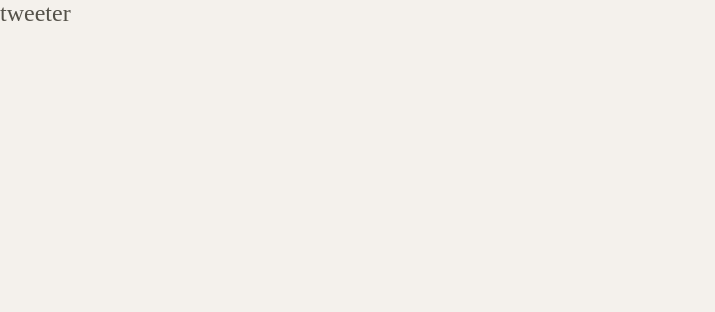
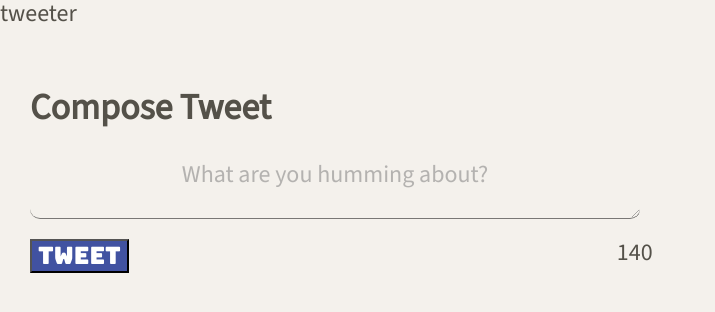
Before and after one commit to anthonyChuks1/tweeter, a website: page public/index.html in a window 1280 px wide. Shown: the whole page, without its empty margins (0-715 px from the left). Drawn offline with nearby package versions, Linux system fonts and the light colour scheme.

Commit message:
Added a new css file called new-tweet.css that handles the styling of the new tweet text box and button. Added a section to the main in html.

```diff
--- a/public/index.html
+++ b/public/index.html
@@ -5,10 +5,23 @@
     <title>Tweeter - Home Page</title>
 
     <!-- External CSS -->
-    <link rel="stylesheet" href="https://cdnjs.cloudflare.com/ajax/libs/normalize/8.0.1/normalize.min.css" type="text/css" />
+    <link
+      rel="stylesheet"
+      href="https://cdnjs.cloudflare.com/ajax/libs/normalize/8.0.1/normalize.min.css"
+      type="text/css"
+    />
+
+     <!--Google fonts link-->
+     <link rel="preconnect" href="https://fonts.googleapis.com" />
+     <link rel="preconnect" href="https://fonts.gstatic.com" crossorigin />
+     <link
+       href="https://fonts.googleapis.com/css2?family=Bungee&family=Source+Sans+3:ital@0;1&display=swap"
+       rel="stylesheet"
+     />
 
     <!-- App CSS -->
     <link rel="stylesheet" href="/styles/layout.css" type="text/css" />
+    <link rel="stylesheet" href="/styles/new-tweet.css" type= "text/css" />
 
     <!-- External JS -->
     <script src="https://ajax.googleapis.com/ajax/libs/jquery/3.4.1/jquery.min.js"></script>
@@ -24,6 +37,18 @@
     </nav>
 
     <!-- Page-specific (main) content here -->
-    <main class="container"></main>
+    <main class="container">
+      <section class="new-tweet">
+        <h2>Compose Tweet</h2>
+        <form method = "POST" action = "/tweets">
+          <label for="tweet-text"></label>
+          <textarea class= "tweet-textarea" name="text" id="tweet-text" placeholder = "What are you humming about?"></textarea>
+          <div class="button-counter">
+            <button class ="tweet-button" type="submit">Tweet</button>
+            <output name="counter" class="counter" for="tweet-text">140</output>
+          </div>
+        </form>
+      </section>
+    </main>
   </body>
 </html>
--- a/public/styles/layout.css
+++ b/public/styles/layout.css
@@ -17,9 +17,18 @@ html {
 body {
   color: #545149;
   background-color: #f4f1ec;
+  font-family: "Source Sans 3" , sans-serif;
   font-size: 24px;
 }
 
 /*
  * Additional CSS can be defined below or in other CSS files, as per instructions
  */
+
+ main{
+  display: flex;
+  padding : 30px;
+  flex-direction: column;
+
+
+ }
--- /dev/null
+++ b/public/styles/new-tweet.css
@@ -0,0 +1,35 @@
+.tweet-button{
+  background-color: #4152A1;
+  font-family : "Bungee";
+  color: white;
+  margin-right: 40%;
+}
+
+.tweet-textarea{
+  display:flex;
+  justify-content: center;
+  border-top: 0px;
+  border-left: 0px;
+  border-right: 0px;
+  width: 50% ;
+  background-color: #f4f1ec;
+  border-radius: 10px;
+  border-bottom-color: black;
+  text-align: center;
+  opacity:0.5;
+  overflow: hidden;
+}
+.tweet-textarea:hover{
+  opacity: 1;
+  border-bottom-color: transparent;
+}
+.tweet-textarea:focus{
+  opacity: 1;
+  border-bottom-color: transparent;
+  font-size: smaller;
+}
+
+.button-counter{
+  display:flex;
+  padding-top: 20px;
+}
```
